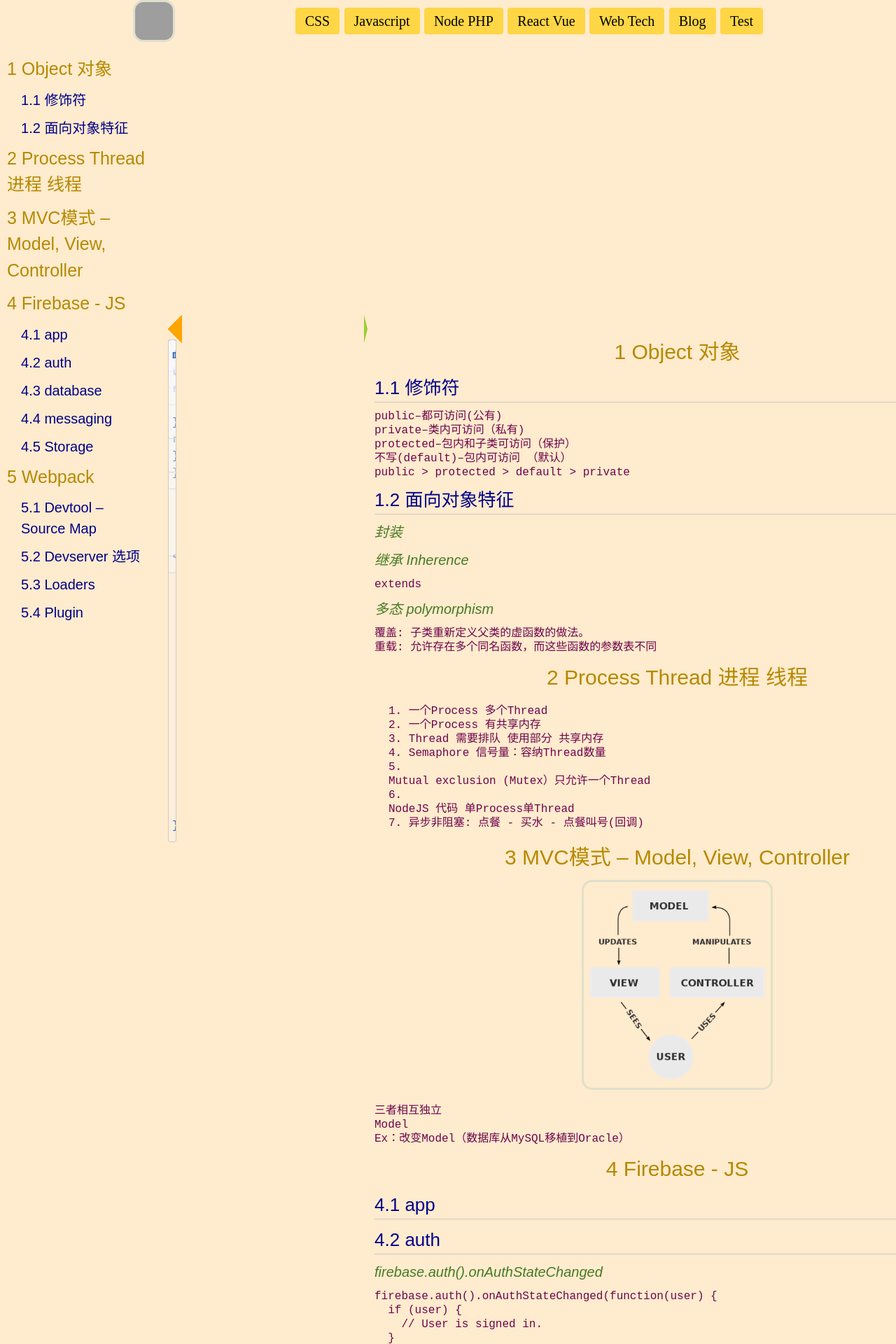
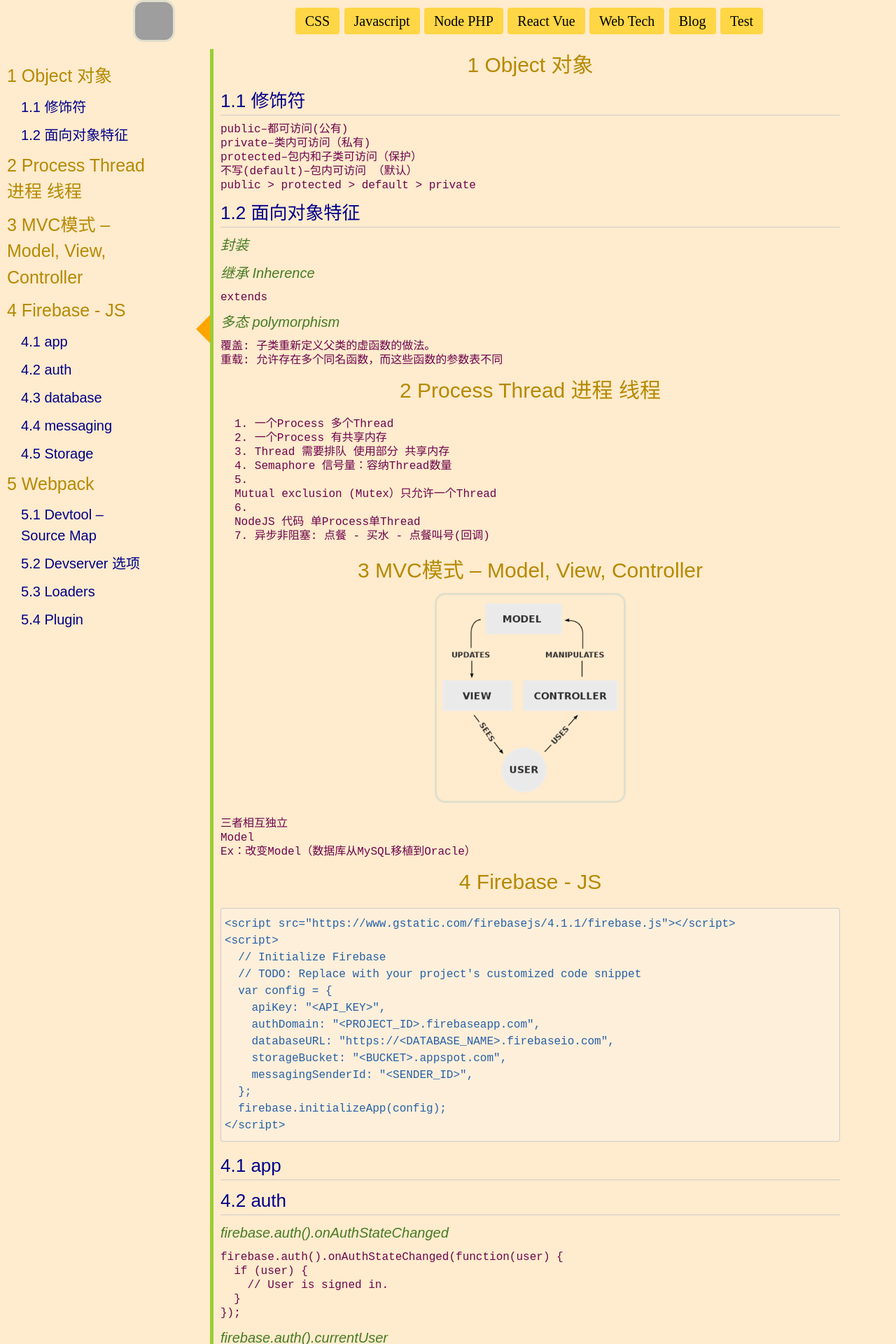
Before and after one commit to rfd3344a/rfd3344.github.io, a Jekyll site: the page built from notes/Web_Tech.md, in a window 1280 px wide. Shown: the top 1920 px of the page at 70% size. Built offline with Jekyll 4.4.1, drawn with Linux system fonts in a browser that asks for light colours; nearby versions of some CDN libraries; some web fonts are replaced; our own code applies the rules of GitHub Pages for plain Markdown files; grey boxes are pictures that could not be loaded.

Commit message:
Update notes.css

```diff
--- a/css/notes.css
+++ b/css/notes.css
@@ -19,7 +19,7 @@
     font-size: 20px;
     border: 0;
 }
-.notes div{
+.notes nav div{
     width: 0;
     height: 0;
     border-style: solid;
@@ -27,8 +27,8 @@
     border-width: 20px;
     border-right-color: orange;
     position: fixed;
-	top: 50%;
-	left: 220px;
+    top: 50%;
+    left: 260px;
 }
 .notes .content{
 	width: 80%;
```
